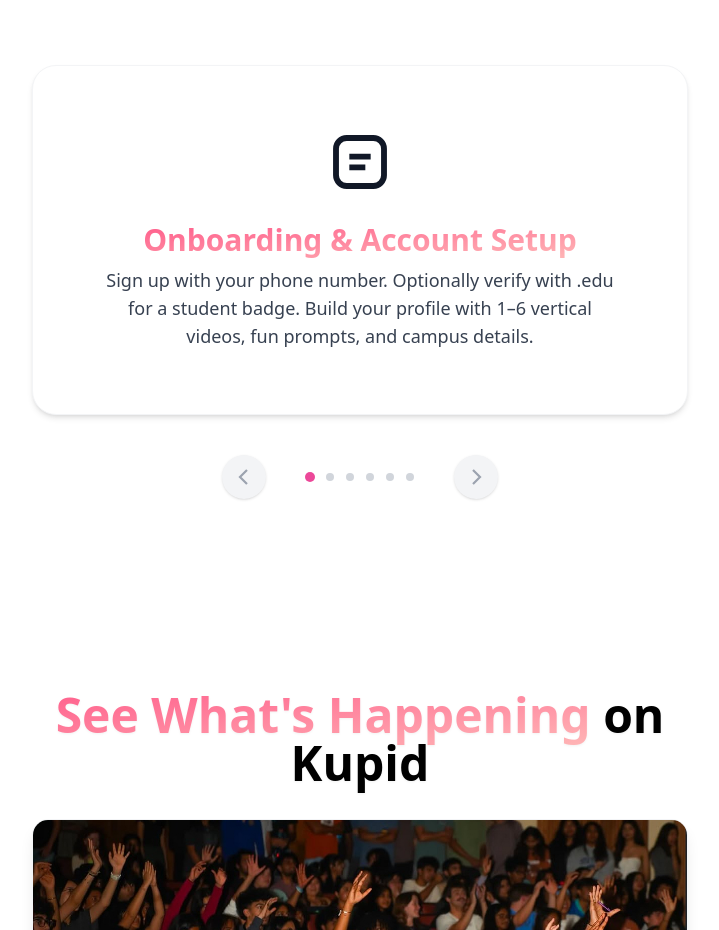
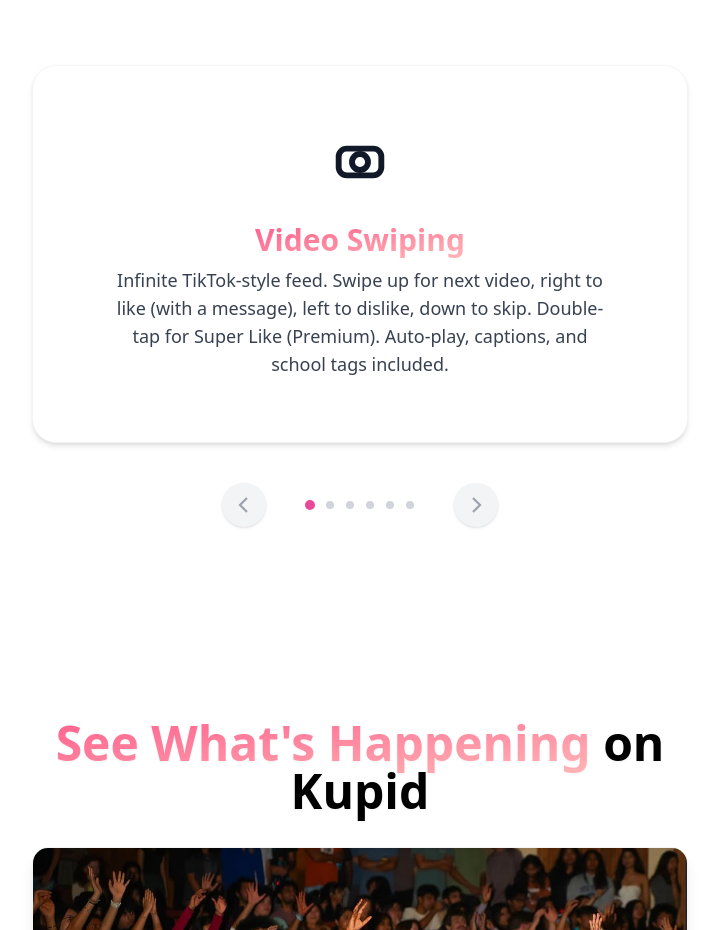
Before and after one commit to maanyachugh17/KupidWaitlist, a React (Vite) app: page / in a window 1280 px wide. Shown: the part 1000-1930 px from the top of the page, without its empty margins (280-999 px from the left). Built offline with nearby package versions, Linux system fonts and the light colour scheme.

Commit message:
Remove boring features (Onboarding, Admin & Safety) and add exciting ones (Verified Campus Network, Viral Campus Culture)

```diff
--- a/src/App.jsx
+++ b/src/App.jsx
@@ -49,13 +49,6 @@
 const features = [
   {
     icon: (
-      <svg className="w-16 h-16 text-gray-900" fill="none" stroke="currentColor" strokeWidth="2.2" viewBox="0 0 24 24"><rect x="3" y="3" width="18" height="18" rx="4"/><path d="M8 10h8M8 14h6"/></svg>
-    ),
-    title: "Onboarding & Account Setup",
-    desc: "Sign up with your phone number. Optionally verify with .edu for a student badge. Build your profile with 1–6 vertical videos, fun prompts, and campus details.",
-  },
-  {
-    icon: (
       <svg className="w-16 h-16 text-gray-900" fill="none" stroke="currentColor" strokeWidth="2.2" viewBox="0 0 24 24"><rect x="4" y="7" width="16" height="10" rx="3"/><circle cx="12" cy="12" r="3"/></svg>
     ),
     title: "Video Swiping",
@@ -73,7 +66,14 @@
       <svg className="w-16 h-16 text-gray-900" fill="none" stroke="currentColor" strokeWidth="2.2" viewBox="0 0 24 24"><path d="M12 8v4l3 3"/><circle cx="12" cy="12" r="10"/></svg>
     ),
     title: "Live Events",
-    desc: "Join in-app ticketed events, livestreams, and campus games. Vote, play, and match with contestants. Premium users get exclusive access and replays.",
+    desc: "Join in-app ticketed events, livestreams, and campus games. Vote, play, and match with contestants in real life. IRL matching meets digital connection.",
+  },
+  {
+    icon: (
+      <svg className="w-16 h-16 text-gray-900" fill="none" stroke="currentColor" strokeWidth="2.2" viewBox="0 0 24 24"><path d="M9 12l2 2 4-4"/><circle cx="12" cy="12" r="10"/></svg>
+    ),
+    title: "Verified Campus Network",
+    desc: "Connect only with verified students from your university. .edu verification ensures authentic campus connections and builds trust in every match.",
   },
   {
     icon: (
@@ -84,10 +84,10 @@
   },
   {
     icon: (
-      <svg className="w-16 h-16 text-gray-900" fill="none" stroke="currentColor" strokeWidth="2.2" viewBox="0 0 24 24"><path d="M12 4v16m8-8H4"/></svg>
+      <svg className="w-16 h-16 text-gray-900" fill="none" stroke="currentColor" strokeWidth="2.2" viewBox="0 0 24 24"><path d="M13 2L3 14h9l-1 8 10-12h-9l1-8z"/></svg>
     ),
-    title: "Admin & Safety",
-    desc: "AI content moderation, report/block tools, verified badges, and first-date safety tips keep the community safe and authentic.",
+    title: "Viral Campus Culture",
+    desc: "From trending dances to campus memes, discover what's hot at your school. Share viral moments, join campus challenges, and become part of the culture.",
   },
 ];
 
```
